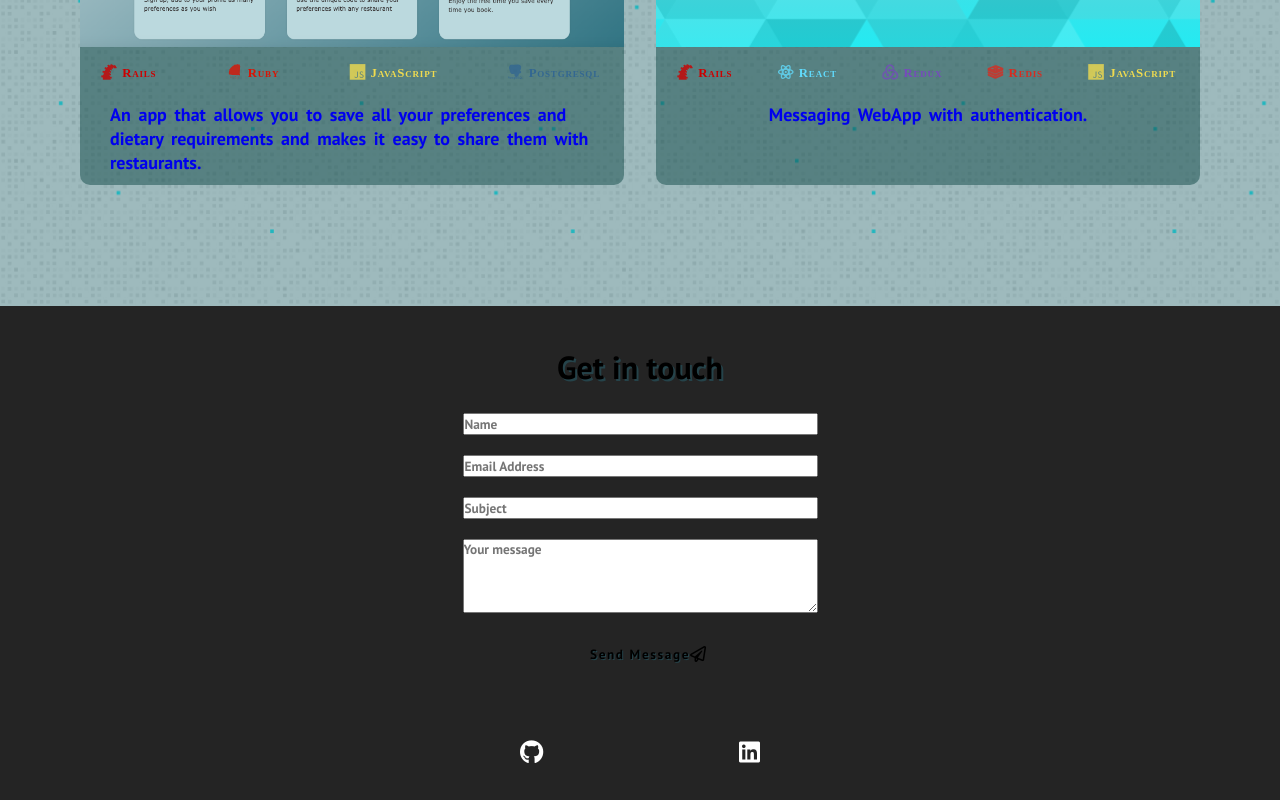
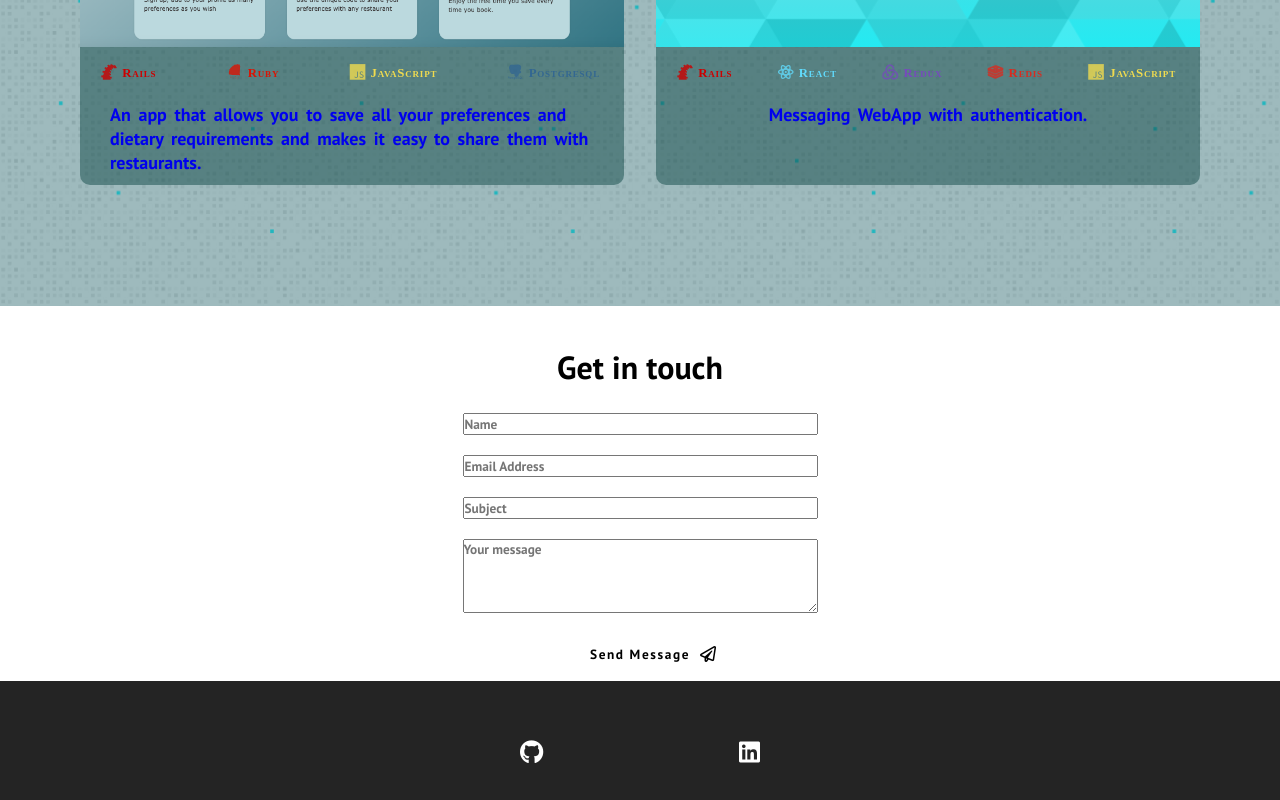
Before and after one commit to alex4tm/portfolio-v1, a React (Create React App) app: page / in a window 1280 px wide. Shown: the part 1996-2796 px from the top of the page. Built offline with nearby package versions, Linux system fonts and the light colour scheme.

Commit message:
updated contact us section for theme swapping

```diff
--- a/src/App.css
+++ b/src/App.css
@@ -35,7 +35,6 @@
     background-color: rgba(var(--hover), 0.4);
 }
 
-/* Handle */
 *::-webkit-scrollbar-thumb {
     -webkit-border-radius: 10px;
     border-radius: 10px;
--- a/src/components/ContactUs.css
+++ b/src/components/ContactUs.css
@@ -1,6 +1,6 @@
 .contact-container {
-  background-color: #242424;
-  color: var(--primary);
+  background-color: rgba(var(--background), 0.5);
+  color: rgb(var(--secondary));
   display: flex;
   justify-content: center;
   align-items: center;
@@ -12,8 +12,8 @@
   display: flex;
   align-items: center;
   justify-content: center;
-  color: var(--secondary);
-  text-shadow: 2px 2px #25434a;
+  color: rgb(var(--secondary));
+  text-shadow: 0.2px 0.2px rgb(var(--primary));
   margin-bottom: 15px;
 }
 .contact-wrapper {
@@ -26,7 +26,14 @@
 }
 
 .contact-wrapper input, textarea {
-  min-width: 100%
+  min-width: 100%;
+  max-width: 70vw;
+  max-height: 35vh;
+}
+
+.contact-input textarea {
+  min-height: 15vh;
+
 }
 
 .contact-field {
@@ -42,8 +49,9 @@
 }
 
 #submit-btn input {
-  color: var(--secondary);
-  text-shadow: 1px 1px #25434a;
+  background-color: rgb(var(--background));
+  text-shadow: 0.2px 0.2px rgb(var(--primary));
+  border: 1px solid rgb(var(--secondary));
 }
 
 .submit-btn {
@@ -52,16 +60,16 @@
 
 .submit-btn i {
   position: absolute;
-  left: 75%;
+  left: 80%;
   top: 35%;
-  color: var(--secondary);
+  color: rgb(var(--secondary));
 }
 
 #submit-btn input:hover,
 #submit-btn input:focus {
   transition: 0.2s;
   cursor: pointer;
-  color: black !important;
+  color: rgb(var(--secondary)) !important;
   text-shadow: none;
   outline: none;
 }
@@ -69,11 +77,11 @@
 #submit-btn:hover i,
 #submit-btn:focus-within i {
   z-index: 100;
-  transform: scale(1.1);
+  transform: translateY(-3px) translateX(3px);
   transition: all 0.5s ease-in-out;
-  color: black !important;
   text-shadow: none;
   outline: none;
+  color: rgb(var(--secondary)) !important;
 }
 
 @media only screen and (max-width: 400px) {
```
Also changed, not shown: src/components/Modal.css (+0 -7 lines).
